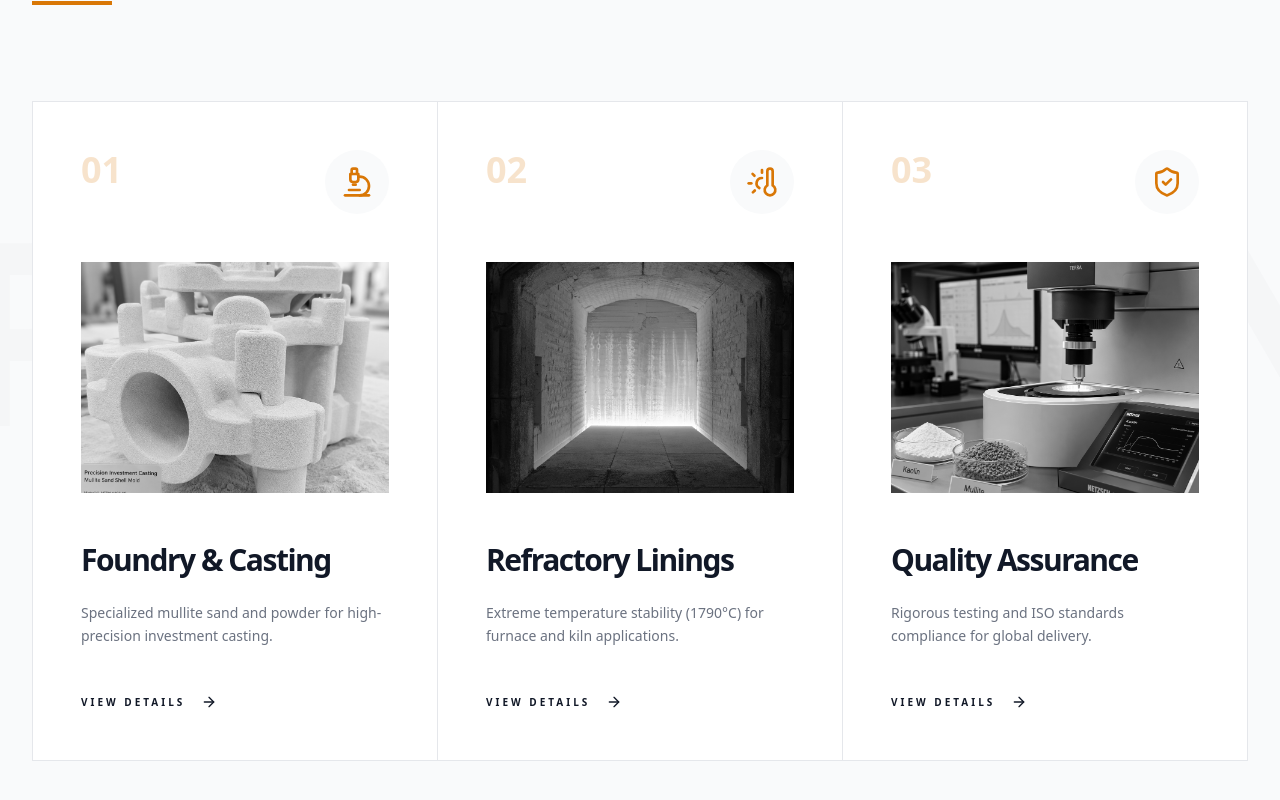
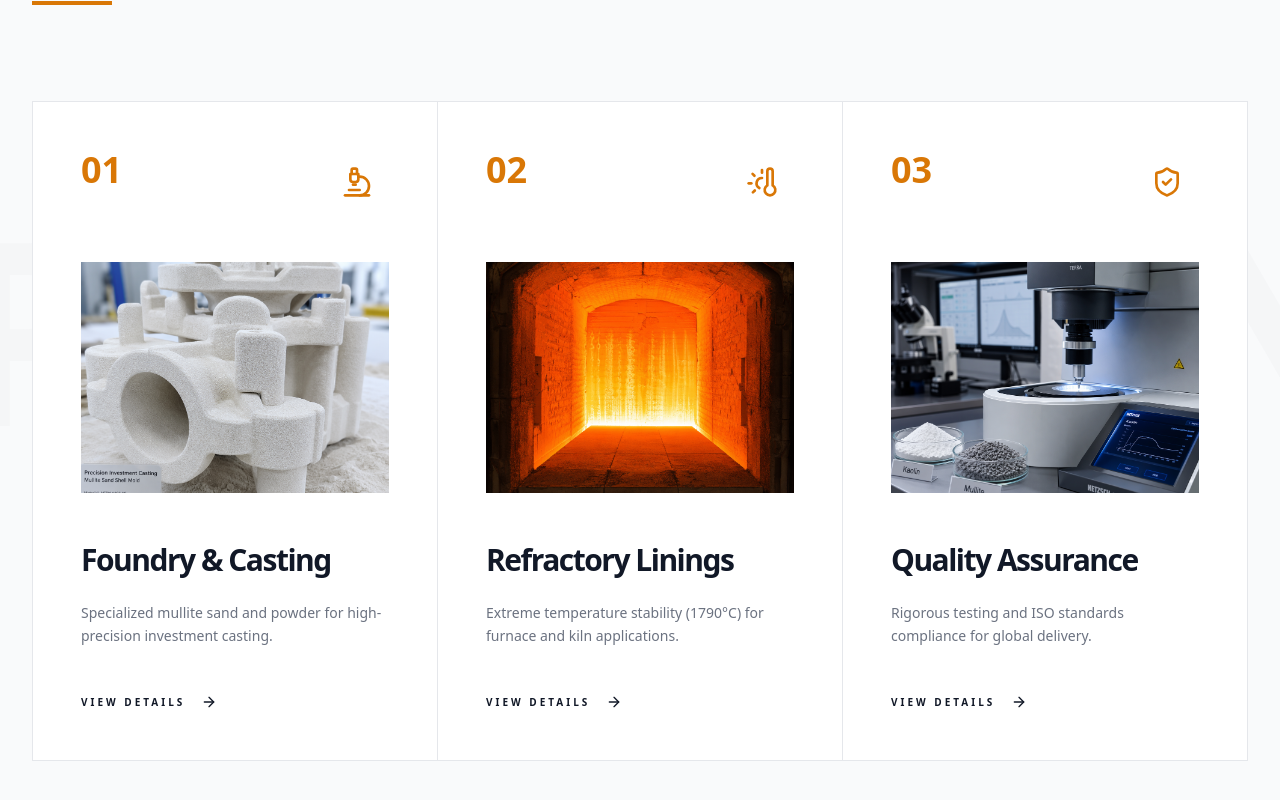
Before and after one commit to marvinx0115-debug/kaolin, a React (Vite) app: page / in a window 1280 px wide. Shown: the part 2720-3520 px from the top of the page. Built offline with nearby package versions, Linux system fonts and the light colour scheme.

Commit message:
UI: Remove motion effects from Industrial Applications section

```diff
--- a/src/pages/HomePage.jsx
+++ b/src/pages/HomePage.jsx
@@ -88,22 +88,21 @@ const HomePage = () => {
 
           <div className="grid grid-cols-1 lg:grid-cols-3 gap-px bg-gray-200 border border-gray-200 mt-24">
             {solutions.map((sol, index) => (
-              <motion.div
+              <div
                 key={index}
-                whileHover={{ backgroundColor: "var(--color-bg-base)" }}
-                className="bg-white group p-12 flex flex-col transition-all duration-500"
+                className="bg-white p-12 flex flex-col"
               >
                 <div className="mb-12 flex justify-between items-start">
-                  <span className="text-4xl font-black text-[var(--color-accent)] opacity-20 group-hover:opacity-100 transition-opacity">
+                  <span className="text-4xl font-black text-[var(--color-accent)]">
                     0{index + 1}
                   </span>
-                  <div className="p-4 bg-gray-50 rounded-full group-hover:bg-[var(--color-accent)]/10 transition-colors">
+                  <div className="p-4 bg-[var(--color-accent)]/5 rounded-full">
                     {sol.icon}
                   </div>
                 </div>
 
                 <div className="aspect-[4/3] w-full overflow-hidden mb-12">
-                  <img src={sol.image} alt={sol.title} className="w-full h-full object-cover grayscale group-hover:grayscale-0 transition-all duration-1000 group-hover:scale-110" />
+                  <img src={sol.image} alt={sol.title} className="w-full h-full object-cover" />
                 </div>
 
                 <h3 className="text-3xl font-black mb-6 leading-tight text-[var(--color-primary)]">
@@ -116,10 +115,10 @@ const HomePage = () => {
                 <div className="mt-auto">
                   <Link to="/solutions" className="inline-flex items-center text-[10px] font-black uppercase tracking-[0.3em] text-[var(--color-primary)] hover:text-[var(--color-accent)] transition-colors">
                     View Details
-                    <ArrowRight className="ml-4 w-4 h-4 transition-transform group-hover:translate-x-2" />
+                    <ArrowRight className="ml-4 w-4 h-4" />
                   </Link>
                 </div>
-              </motion.div>
+              </div>
             ))}
           </div>
         </div>
```
